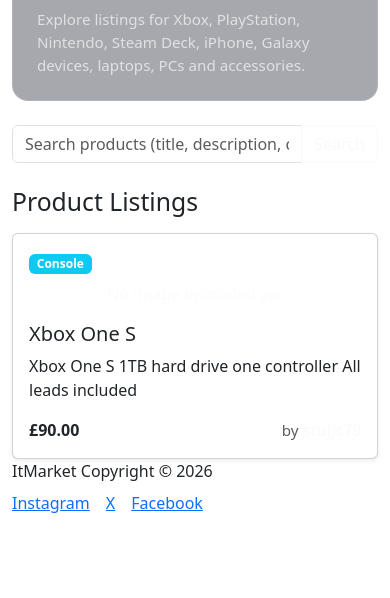
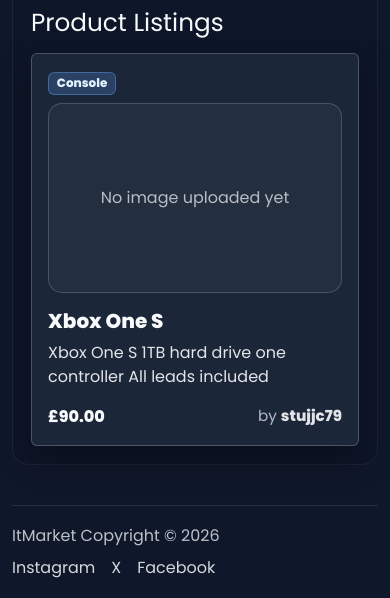
Before and after one commit to cstuart756/itmarket, a Django app: page / in a window 390 px wide. Shown: the part 810-1408 px from the top of the page. Before the commit the page ends 1323 px from the top, so only its background shows below. Run offline with Django 4.2, Linux system fonts and the light colour scheme; data comes from the database, SQL or seed files in the repository; both versions use the stored data as it was after the commit; data that the repository does not hold is empty; parts of the project's set-up code (start-up, migrations or seed data) failed here and were passed over.

Commit message:
Restore purple brand UI and improve listing readability; move carousel below hero

```diff
--- a/marketplace/templates/marketplace/base.html
+++ b/marketplace/templates/marketplace/base.html
@@ -7,7 +7,7 @@
     <meta name="viewport" content="width=device-width, initial-scale=1">
 
     <!-- Favicon -->
-    <link rel="icon" type="image/svg+xml" href="{% static 'marketplace/favicon.svg' %}">
+    <link rel="icon" type="image/svg+xml" href="{% static 'marketplace/slides/favicon.svg' %}">
 
     <!-- Google Font -->
     <link href="https://fonts.googleapis.com/css2?family=Poppins:wght@300;400;600;800&display=swap" rel="stylesheet">
@@ -16,14 +16,17 @@
     <link href="https://cdn.jsdelivr.net/npm/bootstrap@5.3.2/dist/css/bootstrap.min.css" rel="stylesheet">
 
     <!-- Site CSS -->
-    <link rel="stylesheet" href="{% static 'marketplace/site.css' %}">
+    <link rel="stylesheet" href="{% static 'marketplace/slides/site.css' %}">
 </head>
 <body>
 
 <nav class="navbar navbar-expand-lg navbar-dark">
     <div class="container">
         <a class="navbar-brand fw-bold d-flex align-items-center gap-2" href="{% url 'product_list' %}">
-            <img src="{% static 'marketplace/itmarket-logo.svg' %}" alt="ItMarket logo" width="34" height="34" style="border-radius: 50%; border: 1px solid rgba(255,255,255,0.25);">
+            <img src="{% static 'marketplace/slides/itmarketlogo.svg' %}"
+                 alt="ItMarket logo"
+                 width="34" height="34"
+                 style="border-radius: 50%; border: 1px solid rgba(255,255,255,0.25);">
             ITMarket
         </a>
 
@@ -62,8 +65,6 @@
     </footer>
 </div>
 
-<!-- Bootstrap JS (needed for Carousel controls) -->
 <script src="https://cdn.jsdelivr.net/npm/bootstrap@5.3.2/dist/js/bootstrap.bundle.min.js"></script>
-
 </body>
 </html>
--- a/marketplace/templates/marketplace/product_list.html
+++ b/marketplace/templates/marketplace/product_list.html
@@ -1,23 +1,25 @@
 {% extends "marketplace/base.html" %}
 {% block content %}
 
-<!-- Brand / Hero section -->
-<div class="p-4 rounded-4 mb-4" style="border:1px solid rgba(248,250,252,0.12); background: rgba(2,6,23,0.35);">
-  <div class="row align-items-center g-4">
-    <div class="col-lg-7">
+<!-- Hero / Brand content -->
+<div class="hero-panel p-4 mb-4">
   <h1 class="mb-2" style="font-weight:800;">Welcome to ItMarket</h1>
-      <p class="mb-2" style="color: rgba(248,250,252,0.88);">
+
+  <p class="mb-3" style="color: rgba(248,250,252,0.88);">
     ItMarket is a focused marketplace for buying and selling modern tech—consoles, phones, tablets,
-        laptops, desktops, gaming PCs, and accessories. List your items quickly, manage images easily,
-        and help buyers find exactly what they want with simple search and clean listings.
+    laptops, desktops, gaming PCs, and accessories. Create listings quickly, upload images, and help buyers
+    find what they want with clean search and clear product cards.
   </p>
-      <ul class="mb-3" style="color: rgba(248,250,252,0.82);">
-        <li>Clear listings with images and categories</li>
-        <li>Owner-only editing, deleting, and image management</li>
+
+  <div class="row g-3">
+    <div class="col-md-8">
+      <ul class="mb-0" style="color: rgba(248,250,252,0.84);">
+        <li>Simple listings with categories, pricing, and images</li>
+        <li>Owner-only edit/delete controls to keep listings accurate</li>
         <li>Fast search by title, description, category, or seller</li>
       </ul>
-
-      <div class="d-flex flex-wrap gap-2">
+    </div>
+    <div class="col-md-4 d-flex gap-2 justify-content-md-end align-items-start flex-wrap">
       {% if user.is_authenticated %}
         <a class="btn btn-primary" href="{% url 'product_create' %}">Add Product</a>
       {% else %}
@@ -26,10 +28,11 @@
       {% endif %}
     </div>
   </div>
+</div>
 
-    <div class="col-lg-5">
-      <!-- Carousel -->
-      <div id="itmarketCarousel" class="carousel slide" data-bs-ride="carousel" style="border-radius:16px; overflow:hidden; border:1px solid rgba(248,250,252,0.12);">
+<!-- Carousel (now BELOW hero) -->
+<div class="carousel-frame mb-4">
+  <div id="itmarketCarousel" class="carousel slide" data-bs-ride="carousel">
     <div class="carousel-inner">
 
       <div class="carousel-item active">
@@ -48,7 +51,7 @@
       </div>
 
       <div class="carousel-item">
-            <img class="d-block w-100" alt="Gaming PC and accessories"
+        <img class="d-block w-100" alt="Gaming and accessories"
              src="/static/marketplace/slides/slide-accessories.svg">
       </div>
 
@@ -63,18 +66,13 @@
       <span class="visually-hidden">Next</span>
     </button>
   </div>
-
-      <p class="mt-2 mb-0" style="color: rgba(248,250,252,0.70); font-size: 0.95rem;">
-        Explore listings for Xbox, PlayStation, Nintendo, Steam Deck, iPhone, Galaxy devices, laptops, PCs and accessories.
-      </p>
-    </div>
-  </div>
 </div>
 
 <!-- Search bar -->
 <form method="get" class="mb-4">
   <div class="input-group">
-    <input type="text" class="form-control" name="q" value="{{ q }}" placeholder="Search products (title, description, category, seller)…">
+    <input type="text" class="form-control" name="q" value="{{ q }}"
+           placeholder="Search products (title, description, category, seller)…">
     <button class="btn btn-outline-light" type="submit">Search</button>
     {% if q %}
       <a class="btn btn-outline-light" href="{% url 'product_list' %}">Clear</a>
@@ -82,7 +80,7 @@
   </div>
 </form>
 
-<!-- Results header -->
+<!-- Listings header -->
 <div class="d-flex justify-content-between align-items-center mb-3">
   <h2 class="mb-0">Product Listings</h2>
   {% if user.is_authenticated %}
@@ -90,10 +88,11 @@
   {% endif %}
 </div>
 
-<div class="row row-cols-1 row-cols-md-2 row-cols-lg-3 g-3">
+<!-- Product grid -->
+<div class="row row-cols-1 row-cols-md-2 row-cols-lg-3 g-4">
   {% for product in products %}
     <div class="col">
-      <div class="card h-100 shadow-sm">
+      <div class="card h-100">
         <div class="card-body">
 
           {% if product.category %}
@@ -102,29 +101,31 @@
 
           {% with img=product.display_image %}
             {% if img %}
-              <img src="{{ img.image.url }}" class="product-img mb-3" alt="{{ img.alt_text|default:product.title }}">
+              <img src="{{ img.image.url }}" class="product-img mb-3"
+                   alt="{{ img.alt_text|default:product.title }}">
             {% else %}
-              <div class="product-img mb-3 d-flex align-items-center justify-content-center" style="color: rgba(248,250,252,0.65);">
+              <div class="product-img mb-3 d-flex align-items-center justify-content-center"
+                   style="color: rgba(248,250,252,0.70);">
                 No image uploaded yet
               </div>
             {% endif %}
           {% endwith %}
 
-          <h5 class="card-title">{{ product.title }}</h5>
+          <h5 class="card-title mb-2">{{ product.title }}</h5>
 
-          <p class="card-text mb-2">
+          <p class="card-text mb-3">
             {{ product.description|truncatechars:120 }}
           </p>
 
-          <div class="d-flex justify-content-between align-items-center mt-3">
+          <div class="d-flex justify-content-between align-items-center">
             <div class="fw-bold">£{{ product.price }}</div>
-            <div class="text-muted" style="font-size: 0.95rem;">
-              by <strong style="color: rgba(248,250,252,0.88);">{{ product.owner.username }}</strong>
+            <div class="text-muted" style="font-size:0.95rem;">
+              by <strong style="color: rgba(248,250,252,0.90);">{{ product.owner.username }}</strong>
             </div>
           </div>
 
           {% if user.is_authenticated and user == product.owner %}
-            <hr style="border-color: rgba(248,250,252,0.12);">
+            <hr style="border-color: rgba(248,250,252,0.14);">
             <div class="d-flex gap-2 flex-wrap">
               <a class="btn btn-sm btn-outline-light" href="{% url 'product_update' product.pk %}">Edit</a>
               <a class="btn btn-sm btn-outline-danger" href="{% url 'product_delete' product.pk %}">Delete</a>
@@ -136,7 +137,7 @@
       </div>
     </div>
   {% empty %}
-    <p style="color: rgba(248,250,252,0.75);">
+    <p style="color: rgba(248,250,252,0.78);">
       No products found{% if q %} for “{{ q }}”{% endif %}.
       {% if user.is_authenticated %}
         Use “Add Product” to create one.
--- a/static/marketplace/slides/site.css
+++ b/static/marketplace/slides/site.css
@@ -2,12 +2,17 @@
   --bg: #0f172a;
   --surface: #111827;
   --card: #1e293b;
-  --card2: #0b1224;
   --text: #f8fafc;
   --muted: #cbd5e1;
-  --brand: #7c3aed;
-  --accent: #22c55e;
+
+  /* original brand feel */
+  --brand-purple: #7c3aed;
+  --accent-green: #22c55e;
+
+  /* readability helpers */
   --outline: rgba(248,250,252,0.14);
+  --outline-strong: rgba(248,250,252,0.22);
+  --shadow: 0 14px 34px rgba(0,0,0,0.35);
 }
 
 /* Base */
@@ -18,20 +23,19 @@ body {
   color: var(--text);
 }
 
-/* Rotating watermark logo behind everything */
+/* Rotating watermark logo */
 body::before{
   content: "";
   position: fixed;
   inset: -25%;
-  background-image: url("/static/marketplace/itmarket-logo.svg");
+  background-image: url("/static/marketplace/slides/itmarketlogo.svg");
   background-repeat: no-repeat;
   background-position: center;
   background-size: 520px 520px;
-  opacity: 0.06;
+  opacity: 0.05;               /* softer so text stays readable */
   pointer-events: none;
   z-index: -1;
-  animation: itmarketSpin 40s linear infinite;
-  filter: saturate(1.1);
+  animation: itmarketSpin 50s linear infinite;
 }
 
 @keyframes itmarketSpin {
@@ -39,51 +43,61 @@ body::before{
   to   { transform: rotate(360deg); }
 }
 
-/* Navbar */
+/* Navbar: restore original purple */
 .navbar {
-  background: linear-gradient(90deg, rgba(124,58,237,1) 0%, rgba(99,102,241,1) 50%, rgba(34,197,94,1) 100%);
+  background-color: var(--brand-purple);
 }
-.navbar .btn.btn-light { border: 0; }
 
-/* Content containers */
+/* Outer shell */
 .page-shell {
-  background: rgba(15,23,42,0.30);
+  background: rgba(15,23,42,0.25);
   border: 1px solid rgba(248,250,252,0.06);
   border-radius: 16px;
   padding: 18px;
   backdrop-filter: blur(6px);
 }
 
-/* Cards */
+/* Hero block styling */
+.hero-panel{
+  border: 1px solid rgba(248,250,252,0.14);
+  background: rgba(2,6,23,0.35);
+  border-radius: 18px;
+}
+
+/* Cards: higher contrast + clearer borders */
 .card {
-  background: linear-gradient(180deg, rgba(30,41,59,1) 0%, rgba(11,18,36,1) 100%);
-  border: 1px solid var(--outline);
+  background: rgba(30,41,59,0.92); /* slightly less transparent so text pops */
+  border: 1px solid var(--outline-strong);
   color: var(--text);
+  box-shadow: var(--shadow);
 }
-.card .text-muted { color: var(--muted) !important; }
-.card-title { color: var(--text); }
-.card-text { color: rgba(248,250,252,0.88); }
 
-/* Product image styling */
+.card-title { color: var(--text); font-weight: 700; }
+.card-text { color: rgba(248,250,252,0.90); }
+
+/* Muted text still visible */
+.text-muted { color: rgba(203,213,225,0.85) !important; }
+
+/* Product image */
 .product-img {
   width: 100%;
-  height: 180px;
+  height: 190px;
   object-fit: cover;
-  border-radius: 12px;
-  border: 1px solid rgba(248,250,252,0.10);
+  border-radius: 14px;
+  border: 1px solid rgba(248,250,252,0.18);
   background: rgba(255,255,255,0.04);
 }
 
-/* Badges */
+/* Category badge */
 .badge.bg-info {
-  background-color: rgba(96,165,250,0.20) !important;
+  background-color: rgba(96,165,250,0.22) !important;
   color: #e0f2fe !important;
-  border: 1px solid rgba(96,165,250,0.35);
+  border: 1px solid rgba(96,165,250,0.40);
 }
 
 /* Buttons */
 .btn-primary {
-  background-color: var(--accent);
+  background-color: var(--accent-green);
   border: none;
 }
 .btn-primary:hover { filter: brightness(0.95); }
@@ -94,22 +108,30 @@ body::before{
 }
 .btn-outline-light:hover { background: rgba(248,250,252,0.10); }
 
-/* Inputs */
+.btn-outline-success {
+  border-color: rgba(34,197,94,0.65);
+  color: rgba(248,250,252,0.92);
+}
+.btn-outline-success:hover { background: rgba(34,197,94,0.18); }
+
+/* Inputs: better contrast */
 .form-control, .form-select {
-  background-color: rgba(2,6,23,0.35);
-  border: 1px solid rgba(248,250,252,0.16);
+  background-color: rgba(2,6,23,0.45);
+  border: 1px solid rgba(248,250,252,0.18);
   color: var(--text);
 }
-.form-control::placeholder { color: rgba(203,213,225,0.75); }
+.form-control::placeholder { color: rgba(203,213,225,0.78); }
 .form-control:focus, .form-select:focus {
   box-shadow: 0 0 0 0.2rem rgba(34,197,94,0.15);
   border-color: rgba(34,197,94,0.55);
 }
 
-/* Alerts */
-.alert {
-  border-radius: 12px;
-  border: 1px solid rgba(248,250,252,0.10);
+/* Carousel container */
+.carousel-frame{
+  border-radius: 18px;
+  overflow: hidden;
+  border: 1px solid rgba(248,250,252,0.14);
+  background: rgba(2,6,23,0.25);
 }
 
 /* Footer */
```
Also changed, not shown: other parts of static/marketplace/slides/site.css (+39 -0 lines), accounts/templates/accounts/register.html (+17 -7 lines), templates/registration/login.html (+17 -7 lines), db.sqlite3, static/marketplace/slides/slide-accessories.svg (renamed from static/marketplace/slides/accessories.svg), static/marketplace/slides/slide-computers.svg (renamed from static/marketplace/slides/computers.svg), static/marketplace/slides/slide-consoles.svg (renamed from static/marketplace/slides/consoles.svg), static/marketplace/slides/slide-mobile.svg (renamed from static/marketplace/slides/mobile.svg). Lines whose indentation alone changed are shown as unchanged.
